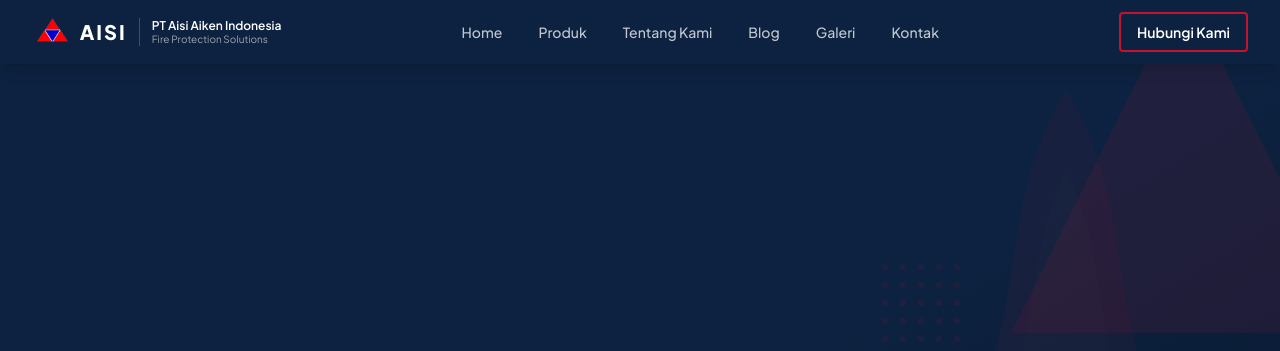
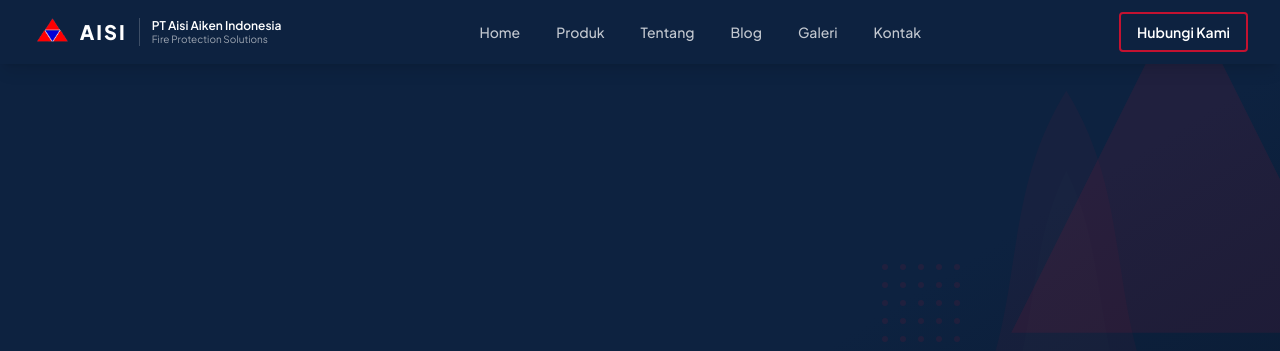
Before and after one commit to NatanaelAdrieChristiawan/WebCP_AISI_Adorable, a Laravel app: template resources/views/pages/home.blade.php in a window 1280 px wide. Shown: the top 351 px of the page. Run offline with Laravel 12, Linux system fonts and the light colour scheme; the template is opened without the code that fills it, so the values that code supplies are empty; data comes from the database, SQL or seed files in the repository; style sheets or scripts are compiled from the project's sources.

Commit message:
chore: change Tentang Kami to Tentang in navbar

```diff
--- a/resources/views/partials/navbar.blade.php
+++ b/resources/views/partials/navbar.blade.php
@@ -21,7 +21,7 @@
                     $navLinks = [
                         ['label' => 'Home',        'url' => '/'],
                         ['label' => 'Produk',      'url' => '/products'],
-                        ['label' => 'Tentang Kami','url' => '/company'],
+                        ['label' => 'Tentang','url' => '/company'],
                         ['label' => 'Blog',        'url' => '/blog'],
                         ['label' => 'Galeri',      'url' => '/gallery'],
                         ['label' => 'Kontak',      'url' => '/contact'],
```
